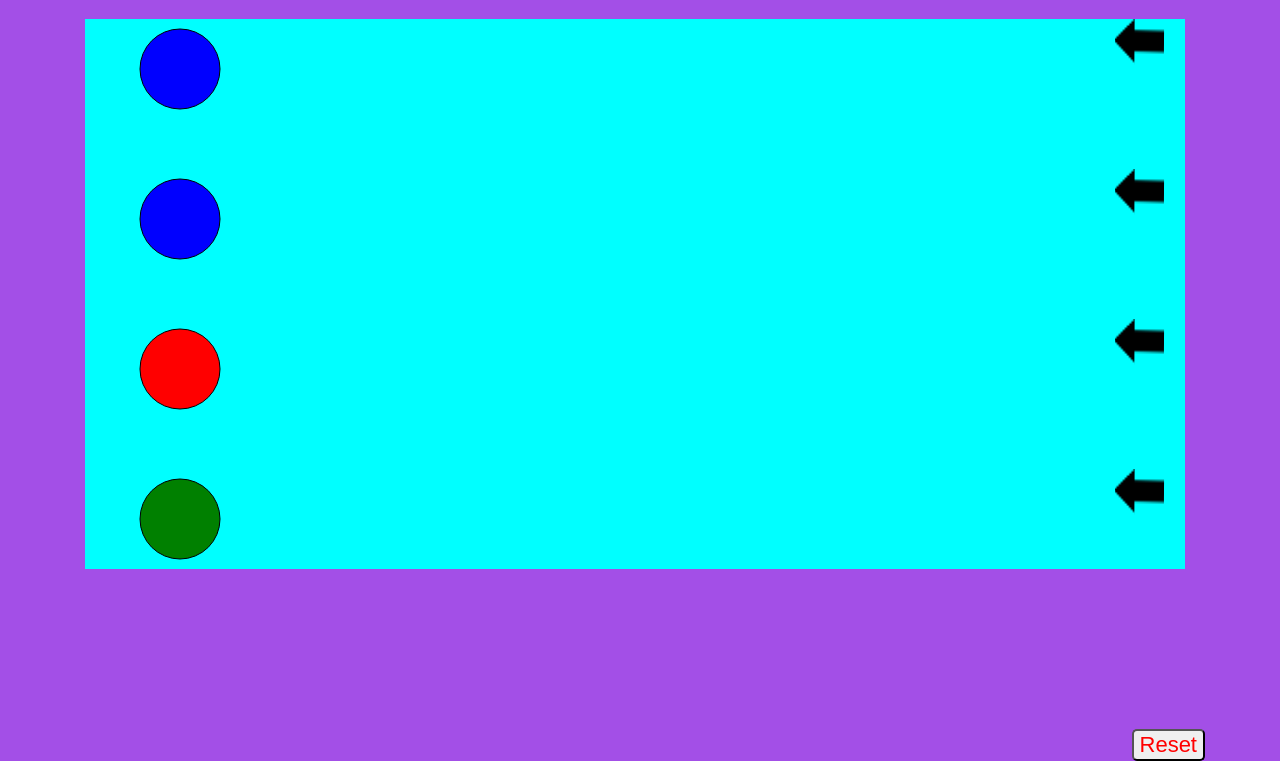
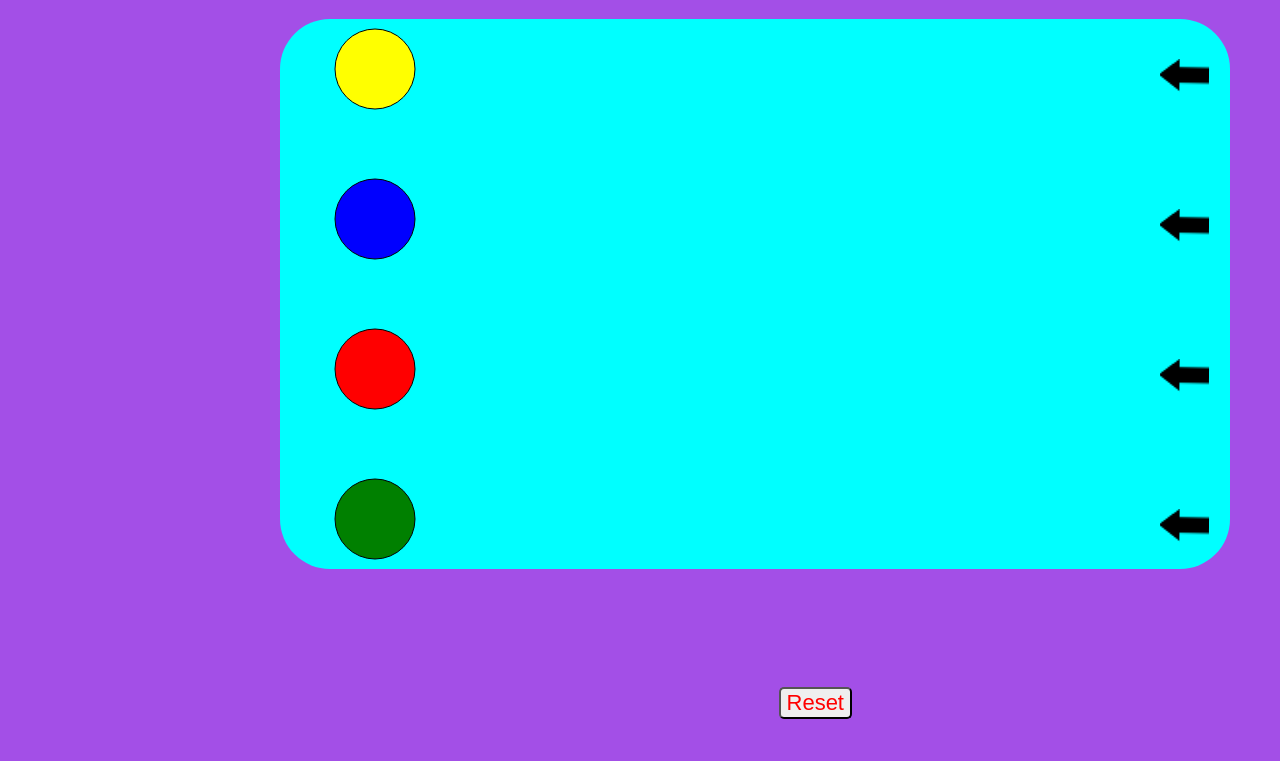
Before and after one commit to Ankush151/Bubble-App, a plain HTML site: page index.html in a window 1280 px wide. Shown: the part 61-822 px from the top of the page. After the commit the page ends 800 px from the top, so only its background shows below. Drawn offline with Linux system fonts and the light colour scheme.

Commit message:
Add files via upload

```diff
--- a/index.css
+++ b/index.css
@@ -7,12 +7,29 @@ body {
     color: rgb(231, 236, 242);
   }
   .container {
-    width: 1100px;
+    width: 950px;
     height: 550px;
     background: aqua;
     position: absolute;
     top: 80px;
-    left: 85px;
+    left: 280px;
+    border-radius: 50px;
+  }
+
+  #myCanvas1{
+    margin-top: 40px;
+  }
+
+  #myCanvas2{
+    margin-top: 40px;
+  }
+
+  #myCanvas3{
+    margin-top: 40px;
+  }
+
+  #myCanvas4{
+    margin-top: 40px;
   }
 
   .row {
@@ -23,11 +40,13 @@ body {
     cursor: pointer;
   }
   button {
-    position: absolute;
-    bottom: -22px;
+    /* position: absolute; */
+    bottom: 20px;
     cursor: pointer;
+    margin-right: 10%;
     font-size: 22px;
     border-radius: 5px;
     color: red;
-    right: 75px;
+    right: 300px;
+    position: fixed;
   }
--- a/index.js
+++ b/index.js
@@ -1,7 +1,7 @@
 
   var c = document.getElementById("canvas1");
   var ctx = c.getContext("2d");
-  ctx.fillStyle = "blue";
+  ctx.fillStyle = "yellow";
   ctx.beginPath();
   ctx.arc(95, 50, 40, 0, 2 * Math.PI);
   ctx.fill();
@@ -116,7 +116,7 @@
 
     x += 2;
     ctx1.fillStyle = "rgba(34,45,23,0.4)";
-    ctx1.fillRect(0, 0, 1300, 1000);
+    // ctx1.fillRect(0, 0, 1300, 1000);
     requestAnimationFrame(draw);
     //ctx.clearRect(0,0,can.width,can.height);
   }
@@ -124,7 +124,7 @@
   function onReset() {
     var c = document.getElementById("canvas1");
     var ctx = c.getContext("2d");
-    ctx.fillStyle = "blue";
+    ctx.fillStyle = "yellow";
     ctx.fill();
 
     var c = document.getElementById("canvas2");
```
Also changed, not shown: index.html (line endings or trailing spaces).
